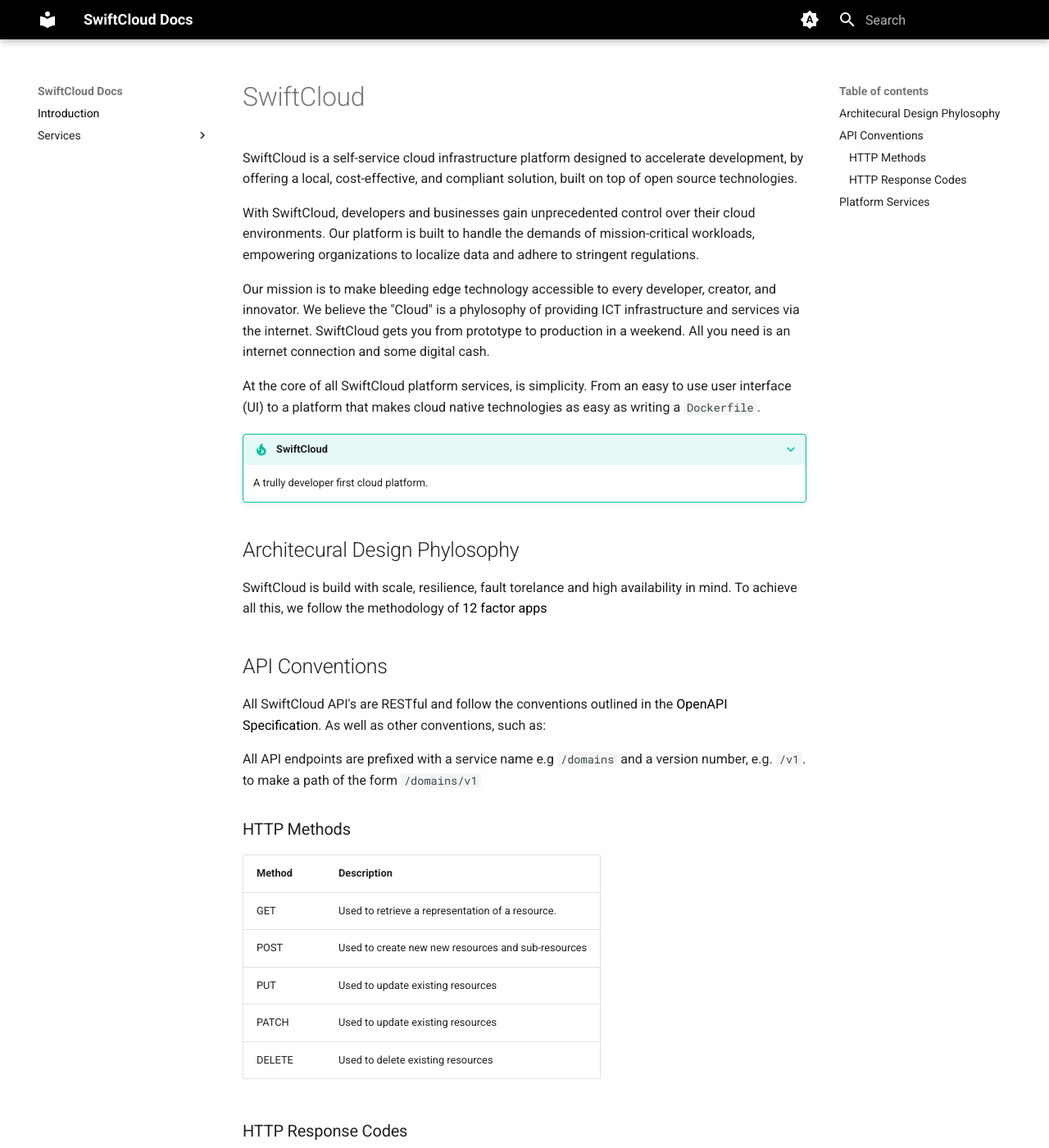
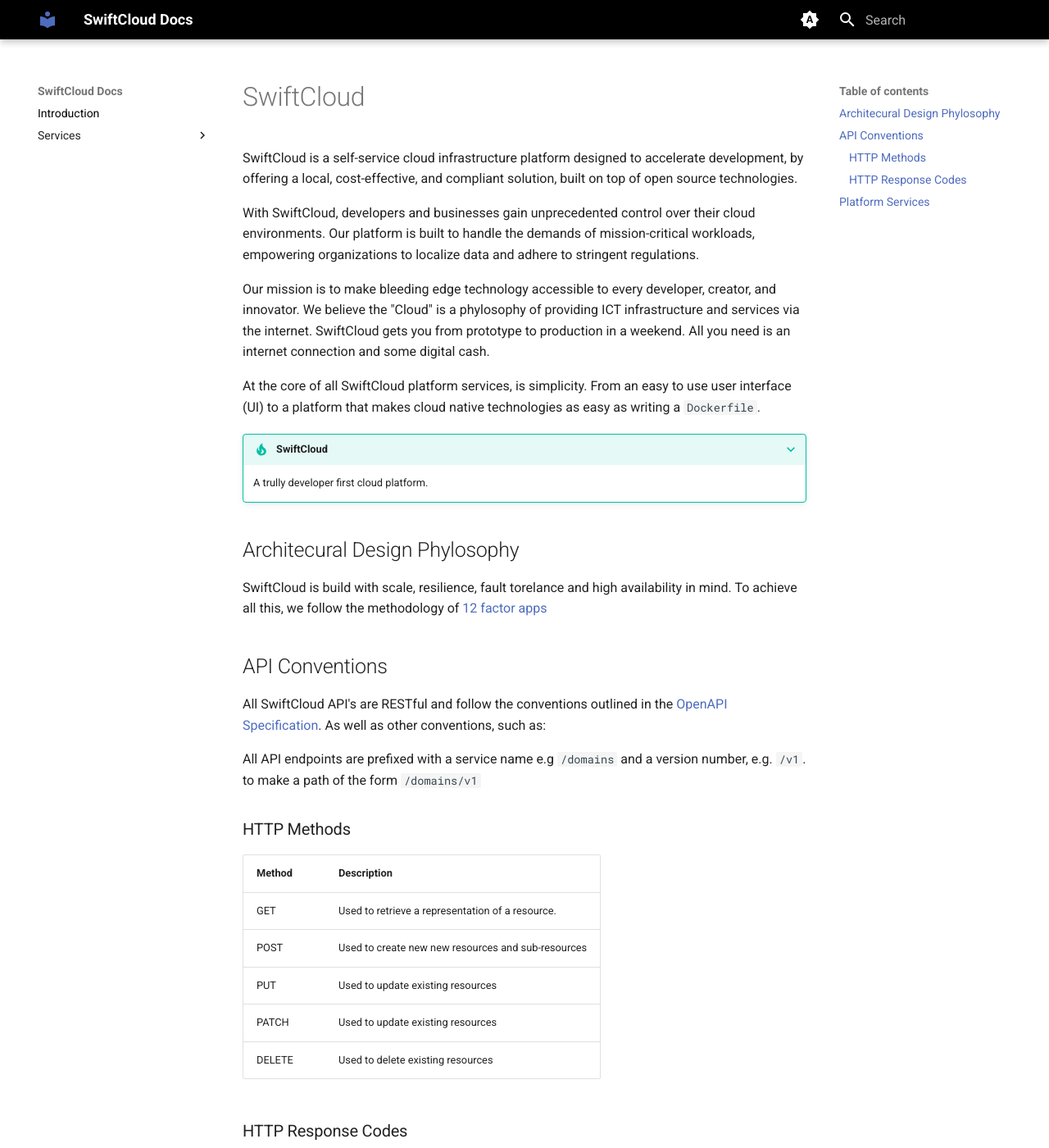
Before and after one commit to livingopensource/swiftcloud, an MkDocs documentation site: the page built from docs/index.md, in a window 1280 px wide and 1400 px high. Shown: the whole window at 82% size. Built offline with MkDocs 1.6.1 and Material for MkDocs 9.7.7, drawn with Linux system fonts in a browser that asks for light colours.

Commit message:
feat: Added links colouring

```diff
--- a/docs/stylesheets/custom.css
+++ b/docs/stylesheets/custom.css
@@ -1,3 +1,7 @@
 :root {
     --md-primary-fg-color:        #000000;
   }
+
+  a:link, a:visited {
+    color: #4e6cbe;
+  }
```
